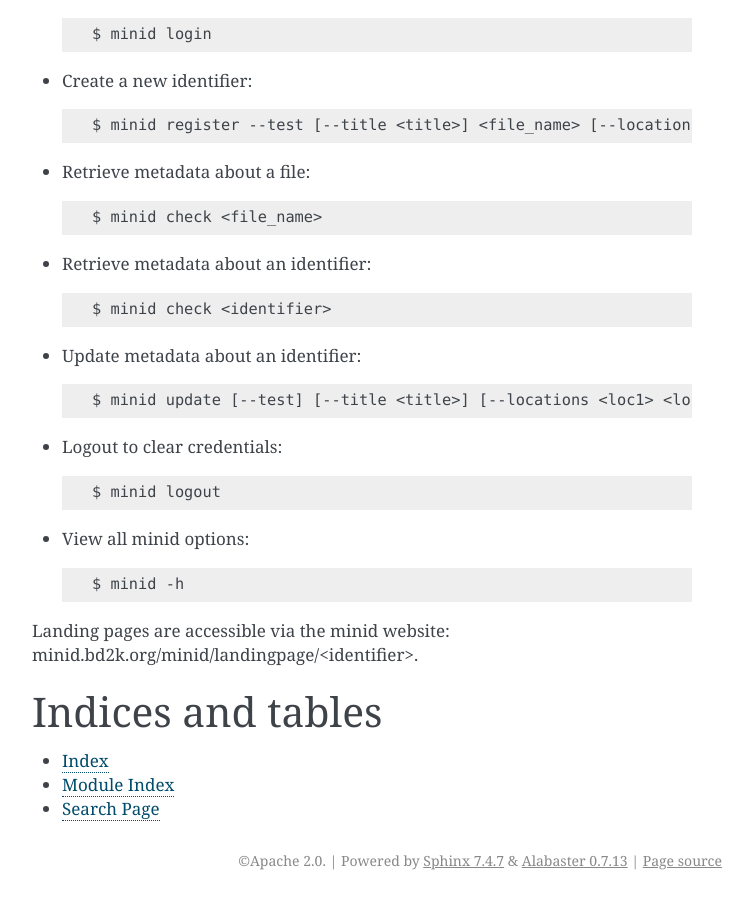
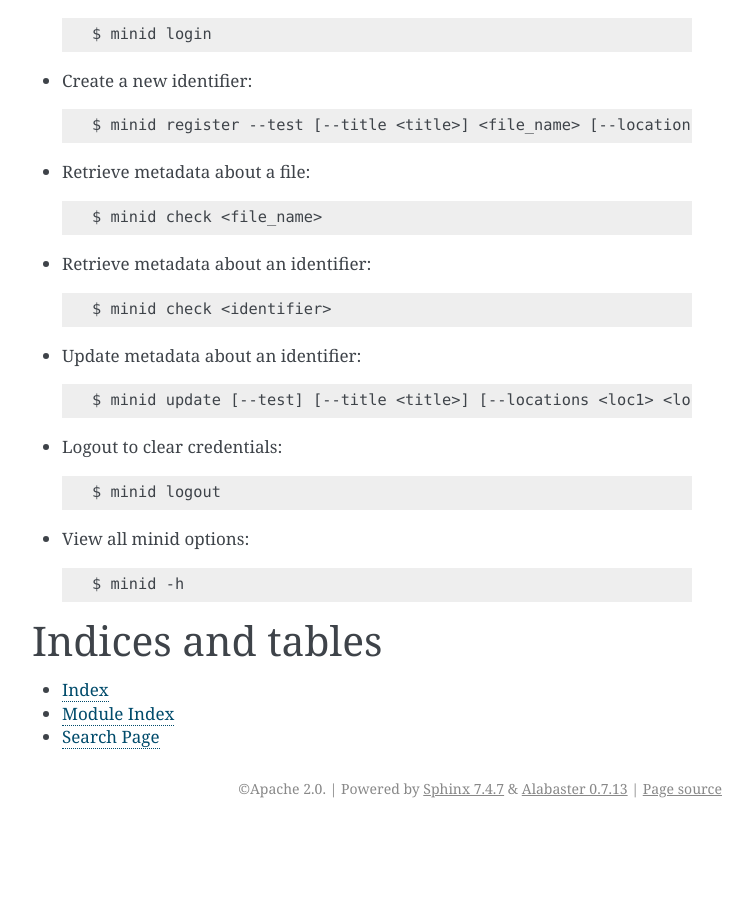
Before and after one commit to fair-research/minid, a Sphinx documentation site: the page built from docs/source/index.rst, in a window 1280 px wide and 900 px high, scrolled down 1124 px. Shown: the whole window, without its empty margins (388-1141 px from the left). Built offline with Sphinx 7.4.7, drawn with Linux system fonts in a browser that asks for light colours; after the commit the page ends 1952 px from its top, so only the background shows below that.

Commit message:
Removed old reference from docs

```diff
--- a/docs/source/index.rst
+++ b/docs/source/index.rst
@@ -78,9 +78,6 @@ The CLI supports the following simple operations (Note: the `--test` flag create
 
     $ minid -h
 
-Landing pages are accessible via the minid website: minid.bd2k.org/minid/landingpage/<identifier>.
-
-
 Indices and tables
 ==================
 
```
